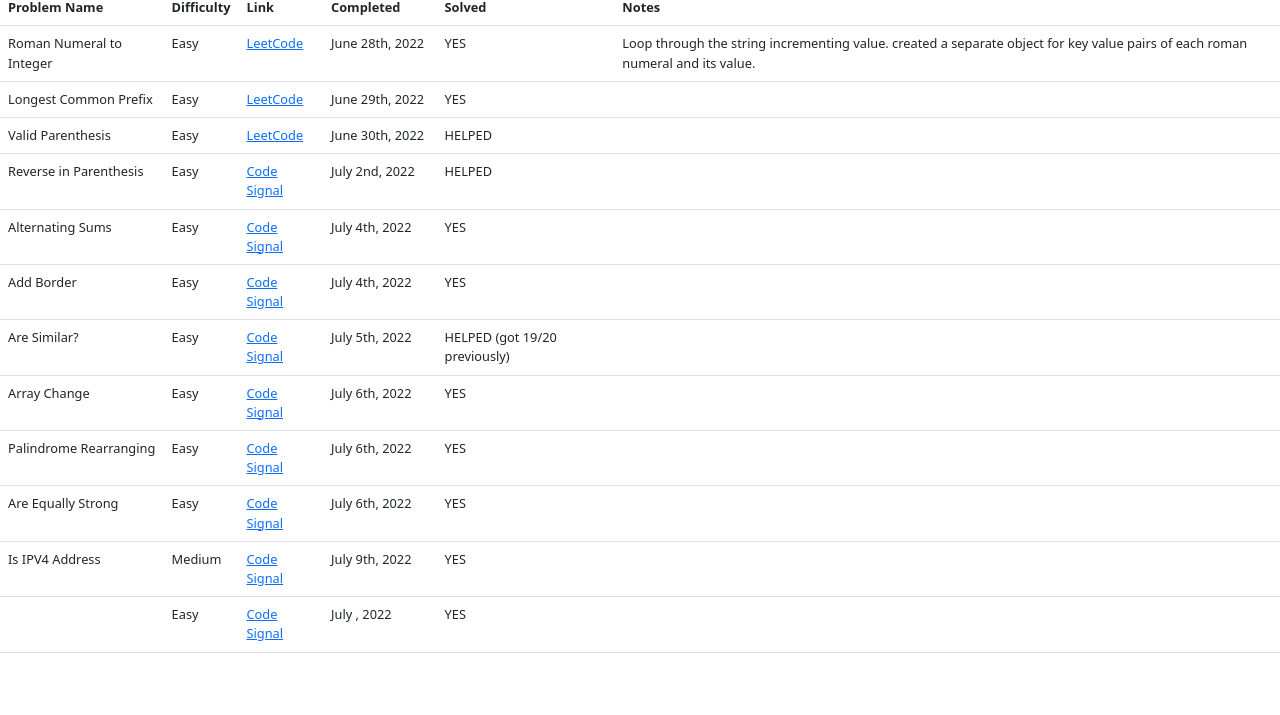
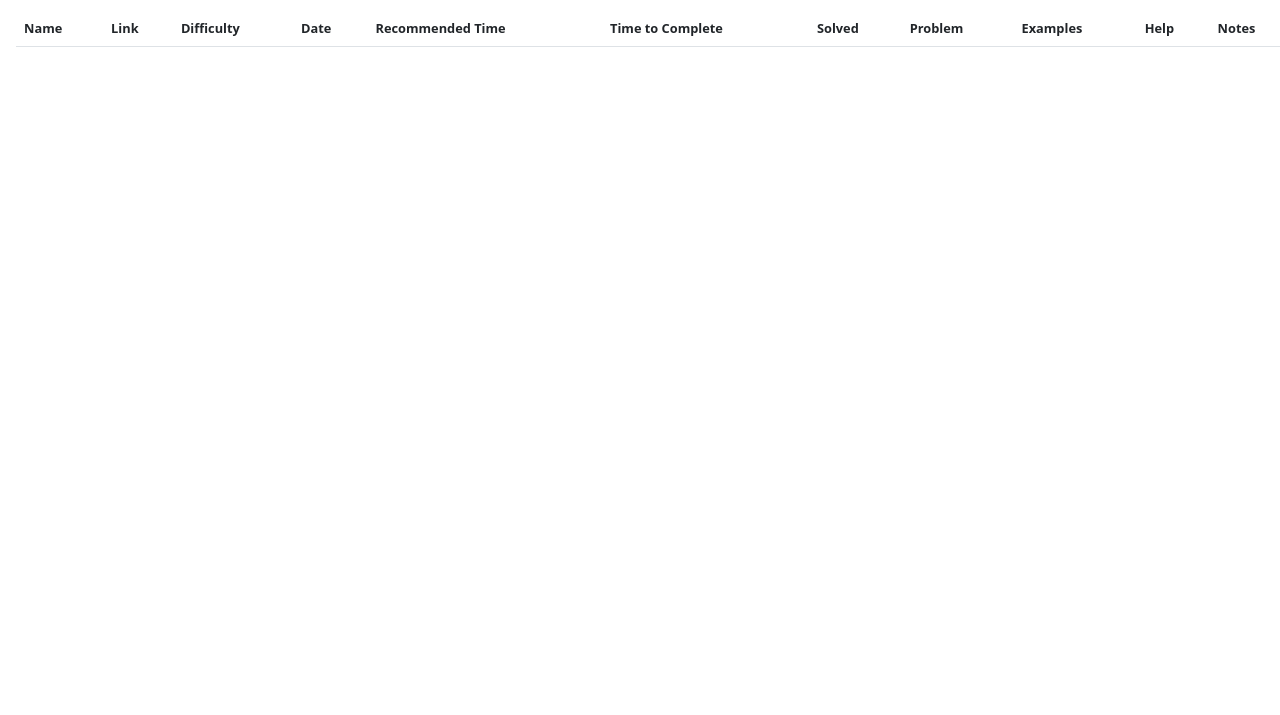
Before and after one commit to nathan-uch/algo-practice, a plain HTML site: page index.html in a window 1280 px wide. Shown: the part 85-800 px from the top of the page. Drawn offline with nearby package versions, Linux system fonts and the light colour scheme.

Commit message:
Restyled table

```diff
--- a/index.html
+++ b/index.html
@@ -4,126 +4,35 @@
     <meta charset="UTF-8">
     <meta http-equiv="X-UA-Compatible" content="IE=edge">
     <meta name="viewport" content="width=device-width, initial-scale=1.0">
+    <link rel="stylesheet" href="https://cdnjs.cloudflare.com/ajax/libs/font-awesome/6.1.2/css/all.min.css" integrity="sha512-1sCRPdkRXhBV2PBLUdRb4tMg1w2YPf37qatUFeS7zlBy7jJI8Lf4VHwWfZZfpXtYSLy85pkm9GaYVYMfw5BC1A==" crossorigin="anonymous" referrerpolicy="no-referrer" />
     <link href="https://cdn.jsdelivr.net/npm/bootstrap@5.2.0-beta1/dist/css/bootstrap.min.css" rel="stylesheet" integrity="sha384-0evHe/X+R7YkIZDRvuzKMRqM+OrBnVFBL6DOitfPri4tjfHxaWutUpFmBp4vmVor" crossorigin="anonymous">
     <link rel="stylesheet" href="styles.css">
     <title>Algo Practice</title>
 </head>
 <body>
-    <h1>Algorithm Practice Questions</h1>
-    <table class="table table-hover">
+    <h1 class="my-4">Algo Practice Questions</h1>
+    <table class="algo-table table table-hover m-3">
         <thead>
             <tr>
-                <th scope="col">Problem Name</th>
-                <th scope="col">Difficulty</th>
-                <th scope="col">Link</th>
-                <th scope="col">Date Completed</th>
-                <th scope="col">Solved</th>
-                <th scope="col">Notes</th>
+                <th scope="col" class="col-header" id="name">Name</th>
+                <th scope="col" class="col-header" id="link">Link</th>
+                <th scope="col" class="col-header" id="difficulty">Difficulty</th>
+                <th scope="col" class="col-header" id="date">Date</th>
+                <th scope="col" class="col-header" id="recommendedTime">Recommended Time</th>
+                <th scope="col" class="col-header" id="timeToComplete">Time to Complete</th>
+                <th scope="col" class="col-header" id="complete">Solved</th>
+                <th scope="col" class="col-header" id="problem">Problem</th>
+                <th scope="col" class="col-header" id="examples">Examples</th>
+                <th scope="col" class="col-header" id="usedHelp">Help</th>
+                <th scope="col" class="col-header" id="notes">Notes</th>
             </tr>
         </thead>
-        <tbody>
-            <tr>
-                <td>Roman Numeral to Integer</td>
-                <td>Easy</td>
-                <td><a href="https://leetcode.com/problems/roman-to-integer/" target="_blank">LeetCode</a></td>
-                <td>June 28th, 2022</td>
-                <td>YES</td>
-                <td>Loop through the string incrementing value. created a separate object for key value pairs of each roman numeral and its value.</td>
-            </tr>
-            <tr>
-                <td>Longest Common Prefix</td>
-                <td>Easy</td>
-                <td><a href="https://leetcode.com/problems/longest-common-prefix/">LeetCode</a></td>
-                <td>June 29th, 2022</td>
-                <td>YES</td>
-                <td></td>
-            </tr>
-            <tr>
-                <td>Valid Parenthesis</td>
-                <td>Easy</td>
-                <td><a href="https://leetcode.com/problems/valid-parentheses/" target="_blank">LeetCode</a></td>
-                <td>June 30th, 2022</td>
-                <td>HELPED</td>
-                <td></td>
-            </tr>
-            <tr>
-                <td>Reverse in Parenthesis</td>
-                <td>Easy</td>
-                <td><a href="https://app.codesignal.com/arcade/intro/level-3/9DgaPsE2a7M6M2Hu6" target="_blank">Code Signal</a></td>
-                <td>July 2nd, 2022</td>
-                <td>HELPED</td>
-                <td></td>
-            </tr>
-            <tr>
-                <td>Alternating Sums</td>
-                <td>Easy</td>
-                <td><a href="https://app.codesignal.com/arcade/intro/level-4/cC5QuL9fqvZjXJsW9" target="_blank">Code Signal</a></td>
-                <td>July 4th, 2022</td>
-                <td>YES</td>
-                <td></td>
-            </tr>
-            <tr>
-                <td>Add Border</td>
-                <td>Easy</td>
-                <td><a href="https://app.codesignal.com/arcade/intro/level-4/ZCD7NQnED724bJtjN" target="_blank">Code Signal</a></td>
-                <td>July 4th, 2022</td>
-                <td>YES</td>
-                <td></td>
-            </tr>
-            <tr>
-                <td>Are Similar?</td>
-                <td>Easy</td>
-                <td><a href="https://app.codesignal.com/arcade/intro/level-4/xYXfzQmnhBvEKJwXP" target="_blank">Code Signal</a></td>
-                <td>July 5th, 2022</td>
-                <td>HELPED (got 19/20 previously)</td>
-                <td></td>
-            </tr>
-            <tr>
-                <td>Array Change</td>
-                <td>Easy</td>
-                <td><a href="https://app.codesignal.com/arcade/intro/level-4/xvkRbxYkdHdHNCKjg" target="_blank">Code Signal</a></td>
-                <td>July 6th, 2022</td>
-                <td>YES</td>
-                <td></td>
-            </tr>
-            <tr>
-                <td>Palindrome Rearranging</td>
-                <td>Easy</td>
-                <td><a href="https://app.codesignal.com/arcade/intro/level-4/Xfeo7r9SBSpo3Wico" target="_blank">Code Signal</a></td>
-                <td>July 6th, 2022</td>
-                <td>YES</td>
-                <td></td>
-            </tr>
-            <tr>
-                <td>Are Equally Strong</td>
-                <td>Easy</td>
-                <td><a href="https://app.codesignal.com/arcade/intro/level-5/g6dc9KJyxmFjB98dL" target="_blank">Code Signal</a></td>
-                <td>July 6th, 2022</td>
-                <td>YES</td>
-                <td></td>
-            </tr>
-            <tr>
-                <td>Is IPV4 Address</td>
-                <td>Medium</td>
-                <td><a href="https://app.codesignal.com/arcade/intro/level-5/veW5xJednTy4qcjso" target="_blank">Code Signal</a></td>
-                <td>July 9th, 2022</td>
-                <td>YES</td>
-                <td></td>
-            </tr>
-            <tr>
-                <td></td>
-                <td>Easy</td>
-                <td><a href="" target="_blank">Code Signal</a></td>
-                <td>July , 2022</td>
-                <td>YES</td>
-                <td></td>
-            </tr>
-
+        <tbody class="table-body">
         </tbody>
     </table>
     <script src="https://cdn.jsdelivr.net/npm/bootstrap@5.2.0-beta1/dist/js/bootstrap.bundle.min.js" integrity="sha384-pprn3073KE6tl6bjs2QrFaJGz5/SUsLqktiwsUTF55Jfv3qYSDhgCecCxMW52nD2" crossorigin="anonymous"></script>
     <script src="https://cdn.jsdelivr.net/npm/@popperjs/core@2.11.5/dist/umd/popper.min.js" integrity="sha384-Xe+8cL9oJa6tN/veChSP7q+mnSPaj5Bcu9mPX5F5xIGE0DVittaqT5lorf0EI7Vk" crossorigin="anonymous"></script>
     <script src="https://cdn.jsdelivr.net/npm/bootstrap@5.2.0-beta1/dist/js/bootstrap.min.js" integrity="sha384-kjU+l4N0Yf4ZOJErLsIcvOU2qSb74wXpOhqTvwVx3OElZRweTnQ6d31fXEoRD1Jy" crossorigin="anonymous"></script>
-    <script src="algo_exercises/is_IPv4_address.js"></script>
+    <script type="module" src="index.js"></script>
 </body>
 </html>
--- /dev/null
+++ b/index.js
@@ -0,0 +1,50 @@
+function createRow(info) {
+    const $columns = document.getElementsByClassName('col-header');
+    const $tableBody = document.querySelector('.table-body');
+    const $row = document.createElement('tr');
+    for (let i = 0; i < $columns.length; i++) {
+        const id = $columns[i].getAttribute('id');
+        const $td = document.createElement('td')
+        if (id === 'name') {
+            $td.textContent = info.name;
+        } else if (id === 'link') {
+            const $link = document.createElement('a');
+            $link.textContent = info.website;
+            $link.setAttribute('target', '_blank');
+            $link.setAttribute('href', info.link);
+            $td.appendChild($link);
+        } else if (id === 'difficulty') {
+            $td.textContent = info.difficulty;
+            if (info.difficulty === 'easy') $td.setAttribute('class', 'text-success');
+            if (info.difficulty === 'intermediate') $td.setAttribute('class', 'text-warning');
+            if (info.difficulty === 'hard') $td.setAttribute('hard', 'text-danger');
+        } else if (id === 'date') {
+            $td.textContent = info.date;
+        } else if (id === 'recommendedTime') {
+            $td.textContent = info.recommendedTime;
+        } else if (id === 'timeToComplete') {
+            const $bold = document.createElement('strong');
+            $bold.textContent = info.timeToComplete;
+            if (!info.completedOnTime) $bold.setAttribute('class', 'text-danger');
+            if (info.completedOnTime) $bold.setAttribute('class', 'text-success');
+            $td.appendChild($bold);
+        } else if (id === 'complete') {
+            const $icon = document.createElement('i');
+            if (info.complete) $icon.className = 'fa-solid fa-check text-success';
+            if (!info.complete) $icon.className = 'fa-solid fa-x text-danger';
+            $td.appendChild($icon);
+        } else if (id === 'problem') {
+            $td.textContent = info.problem;
+        } else if (id === 'examples') {
+            $td.textContent = info.examples;
+        } else if (id === 'usedHelp') {
+            if (!info.usedHelp || info.usedHelp === undefined) $td.textContent = 'No';
+            if (info.usedHelp) $td.textContent = 'Yes';
+        } else if (id === 'notes') {
+            $td.textContent = info.notes;
+        }
+        $row.appendChild($td)
+    }
+    if (info.complete) $tableBody.classList.add('table-success');
+    $tableBody.appendChild($row);
+}
```
Also changed, not shown: algo_exercises/avoid_obstacles.js (added, +28 -0 lines), algo_exercises/box_blur.js (added, +30 -0 lines), template.js (added, +21 -0 lines), 1 other file.
